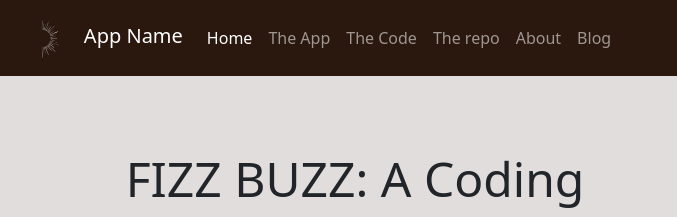
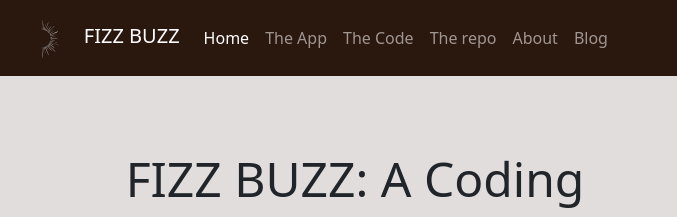
Before and after one commit to 8GenZ/Fizz-Buzz, a plain HTML site: page index.html in a window 1280 px wide. Shown: the top 217 px of the page, 0-677 px from the left. Drawn offline with nearby package versions, Linux system fonts and the light colour scheme; a web font is replaced by a local one.

Commit message:
Changed Titles

```diff
--- a/index.html
+++ b/index.html
@@ -29,7 +29,7 @@
             <div class="container-fluid">
                 <a class="navbar-brand" href="/index.html">
                     <img src="/img/mark.svg" height="50" alt="developer logo">
-                    App Name</a>
+                    FIZZ BUZZ</a>
                 <button class="navbar-toggler" type="button" data-bs-toggle="collapse"
                     data-bs-target="#navbarSupportedContent" aria-controls="navbarSupportedContent"
                     aria-expanded="false" aria-label="Toggle navigation">
```
Also changed, not shown: code.html (+2 -2 lines).
